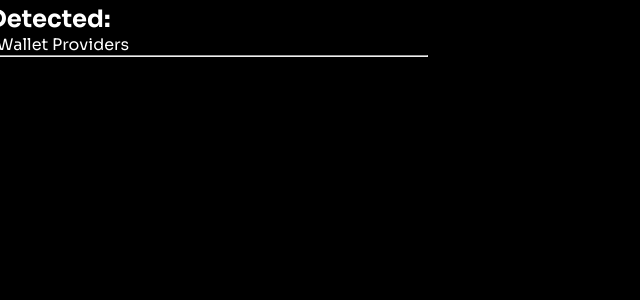
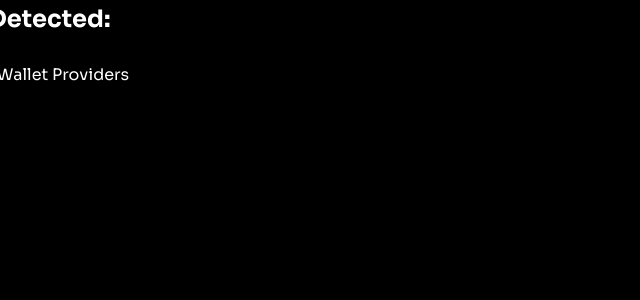
Before and after one commit to Dimex19/mtnft, a React (Vite) app: page /connectwallet in a window 1280 px wide. Shown: the top 300 px of the page, without its empty margins (0-640 px from the left). Built offline with nearby package versions, Linux system fonts and the light colour scheme.

Commit message:
connect wallet in progress

```diff
--- a/src/components/connectWallet.tsx
+++ b/src/components/connectWallet.tsx
@@ -52,7 +52,7 @@ const ConnectWallet: React.FC<ConnectWalletProps> = ({ setShowConnectWallet, set
             <div>No Announced Wallet Providers</div>
           )}
         </div>
-        <hr />
+        {/* <hr /> */}
         {/* <h2>{selectedWallet ? "Selected Wallet" : "No Wallet Selected"}</h2> */}
         {selectedWallet && (
           <div className="selectedWallet">
@@ -97,9 +97,12 @@ const Wrapper = styled.div`
   }
 
   .providers {
+    margin: auto;
     display: flex;
     flex-direction: column;
+    margin-top: 30px;
     gap: 10px;
+    max-width: 300px;
 
     img {
       width: 30px;
```
